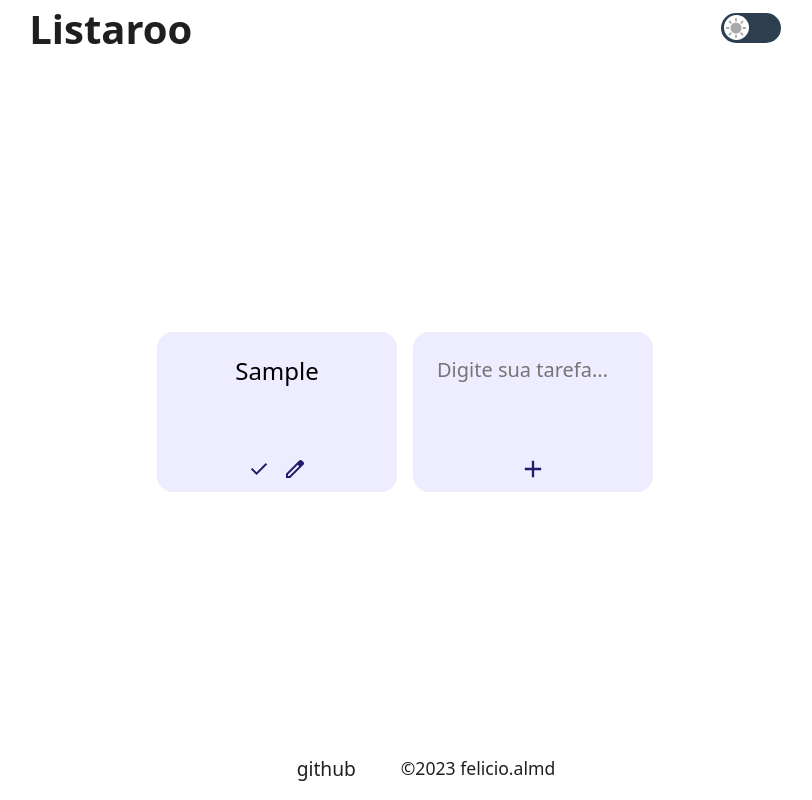
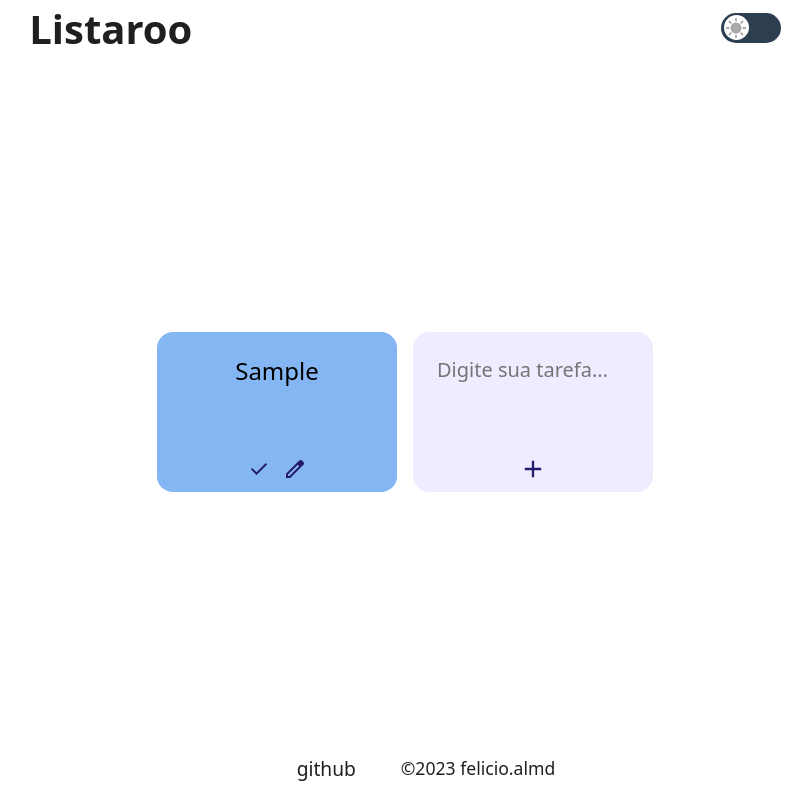
Before and after one commit to felicio-almd/listaroo, a React (Vite) app: page /home in a window 1280 px wide. Both pictures are taken after typing "Sample" into the empty fields and a click on the button 640 px from the left and 470 px from the top of the page. Shown: the whole page, without its empty margins (235-1047 px from the left). Built offline with nearby package versions, Linux system fonts and the light colour scheme; some icons are missing.

Commit message:
feat: random colors in cards

```diff
--- a/src/components/Header/Header.css
+++ b/src/components/Header/Header.css
@@ -25,7 +25,7 @@
 }
 
 .header__user {
-    position: fixed;
+    position: absolute;
     padding-top: 0.5rem;
     align-self: center;
     justify-self: center;
--- a/src/components/Tasks/Todo.jsx
+++ b/src/components/Tasks/Todo.jsx
@@ -1,35 +1,38 @@
-import './Todo.css'
+import './Todo.css';
 import { Icon } from '@iconify/react';
 import TodoForm from './TodoForm';
 import { useState } from 'react';
-
 
 function Todo({ todos, removeTodo, updateTodo }) {
     const [edit, setEdit] = useState({
         id: null,
         value: ''
-    })
+    });
 
     const submitUpdate = value => {
-        updateTodo(edit.id, value)
+        updateTodo(edit.id, value);
         setEdit({
             id: null,
             value: ''
-        })
-    }
+        });
+    };
 
     return todos.map(todo => (
-        <div key={todo.id} className='task__card'>
+        <div key={todo.id} className='task__card' style={{ backgroundColor: todo.color }}>
             {edit.id === todo.id ? (
                 <TodoForm edit={edit} onSubmit={submitUpdate} />
             ) : (
-                <div className='task__card__main'>
-                    <div className='task__card__title'>
+                <div className='task__card__main' style={{ backgroundColor: todo.color }}>
+                    <div className='task__card__title' style={{ backgroundColor: todo.color }}>
                         {todo.text}
                     </div>
-                    <div className='task__card__actions'>
-                        <button onClick={() => removeTodo(todo.id)} className='delete'><Icon icon="material-symbols:check" width="24" /></button>
-                        <button onClick={() => setEdit({ id: todo.id, value: todo.text })} className='edit'><Icon icon="material-symbols:edit-outline" width="24" /></button>
+                    <div className='task__card__actions' style={{ backgroundColor: todo.color }}>
+                        <button onClick={() => removeTodo(todo.id)} className='delete'>
+                            <Icon icon="material-symbols:check" width="24" />
+                        </button>
+                        <button onClick={() => setEdit({ id: todo.id, value: todo.text })} className='edit'>
+                            <Icon icon="material-symbols:edit-outline" width="24" />
+                        </button>
                     </div>
                 </div>
             )}
--- a/src/components/Tasks/TodoWrapper.jsx
+++ b/src/components/Tasks/TodoWrapper.jsx
@@ -13,41 +13,53 @@ const getLocalStorage = () => {
 }
 
 export default function TodoWrapper() {
-  const [todos, setTodos] = useState(getLocalStorage())
+  const [todos, setTodos] = useState(getLocalStorage());
 
   const addTodo = todo => {
-    if(!todo.text || /^\s*%/.test(todo.text)) {
+    if (!todo.text || /^\s*$/.test(todo.text)) {
       return;
     }
-    const newTodos = [todo, ...todos]
-    setTodos(newTodos)
+    const newTodo = { ...todo, color: generateRandomColor() };
+    const newTodos = [newTodo, ...todos];
+    setTodos(newTodos);
+  };
+
+  function generateRandomColor(currentColor) {
+    const rootStyles = getComputedStyle(document.documentElement);
+    const colors = [
+      rootStyles.getPropertyValue('--card-blue').trim(),
+      rootStyles.getPropertyValue('--card-green').trim(),
+      rootStyles.getPropertyValue('--card-yellow').trim(),
+      rootStyles.getPropertyValue('--card-pink').trim()
+    ];
+    const randomColor = colors[Math.floor(Math.random() * colors.length)];
+    return currentColor || randomColor;
   }
 
-  function invertOrder () {
-    return [...todos].reverse()
+  function invertOrder() {
+    return [...todos].reverse();
   }
 
   const updateTodo = (todoId, newValue) => {
-    if(!newValue.text || /^\s*%/.test(newValue.text)) {
+    if (!newValue.text || /^\s*$/.test(newValue.text)) {
       return;
     }
-    setTodos(prev => prev.map(task => (task.id === todoId ? newValue : task)))
+    setTodos(prev => prev.map(task => (task.id === todoId ? { ...newValue, color: task.color } : task)));
   }
 
   const removeTodo = id => {
-    const removeTask = [...todos].filter(todo => todo.id !== id)
-    setTodos(removeTask)
+    const removeTask = [...todos].filter(todo => todo.id !== id);
+    setTodos(removeTask);
   }
 
   useEffect(() => {
     localStorage.setItem("todos", JSON.stringify(todos));
   }, [todos]);
 
-
-  return(
+  return (
     <div className="task__wrapper">
-      <Todo todos={invertOrder()} removeTodo={removeTodo} updateTodo={updateTodo}/>
-      <TodoForm onSubmit={addTodo}/>
+      <Todo todos={invertOrder()} removeTodo={removeTodo} updateTodo={updateTodo} />
+      <TodoForm onSubmit={addTodo} />
     </div>
-  )
+  );
 }
--- a/src/index.css
+++ b/src/index.css
@@ -13,10 +13,13 @@
 :root {
   --black: #1F1F1F;
   --white: #FFFFFF;
-  --blue: #3533b9;
   --dark-blue: #241A6A;
   --medium-blue: #C3B3F3;
   --light-blue: #EEECFF;
+  --card-blue: #84b6f4;
+  --card-green: #92f392;
+  --card-yellow: #f9f99c;
+  --card-pink: #fdcae1;
 
   --dark-gray: #B3B3B3;
   --medium-gray: #D2D2D2;
```
Also changed, not shown: src/components/Tasks/TodoForm.jsx (+0 -7 lines).
